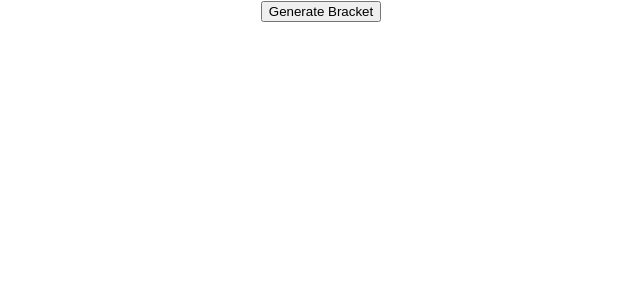
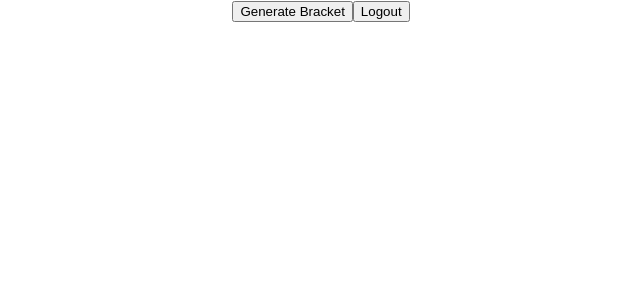
Before and after one commit to naathanbrown/spotify-album-bracket, a React (Create React App) app: page / in a window 1280 px wide. Shown: the top 300 px of the page, without its empty margins (319-959 px from the left). Built offline with nearby package versions, Linux system fonts and the light colour scheme.

Commit message:
add logout

```diff
--- a/src/components/view.tsx
+++ b/src/components/view.tsx
@@ -38,6 +38,11 @@ export const View = () => {
 
     setToken(token as unknown as string);
   }, []);
+
+  function logout() {
+    setToken("");
+    window.localStorage.removeItem("token");
+  }
 
   async function searchArtist() {
     try {
@@ -80,11 +85,14 @@ export const View = () => {
         </a>
       )}
       {token !== "" && (
-        <input
-          type="button"
-          onClick={generateBracket}
-          value="Generate Bracket"
-        />
+        <>
+          <input
+            type="button"
+            onClick={generateBracket}
+            value="Generate Bracket"
+          />
+          <input type="button" onClick={logout} value="Logout" />
+        </>
       )}
       {match && (
         <div style={divStyle}>
```
